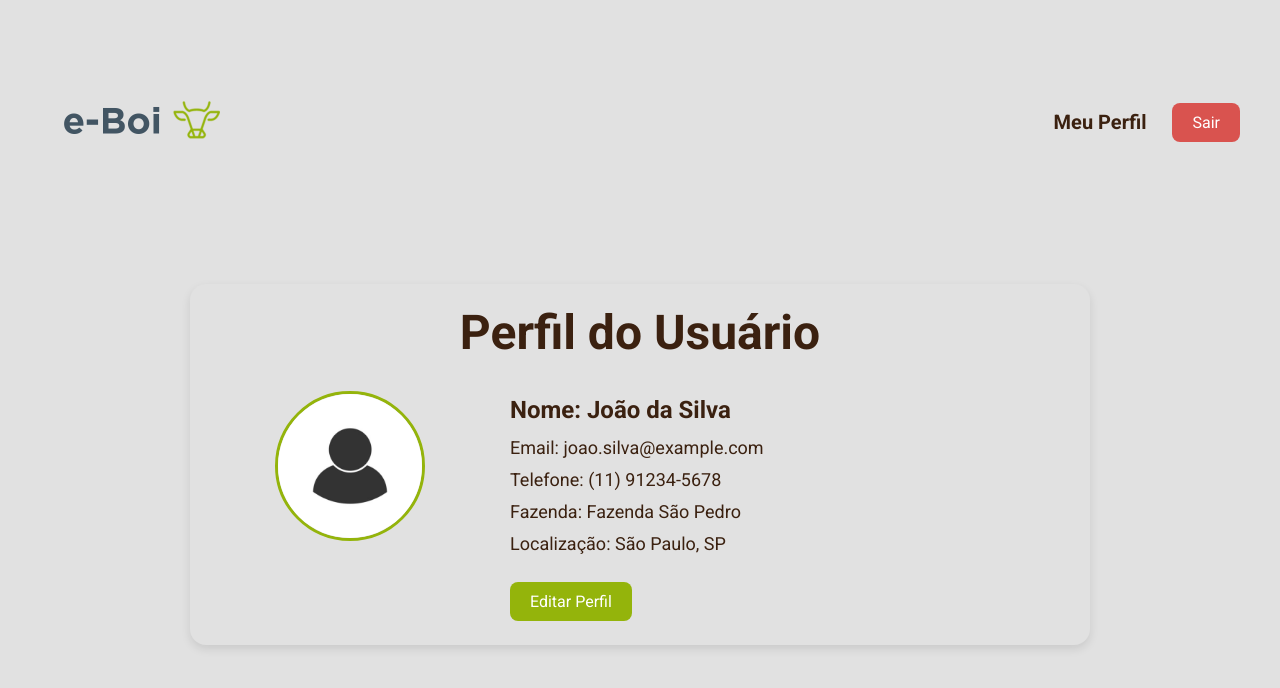
After one commit to tuchanski/eboi, a Flask app: template app/templates/profile/perfil.html in a window 1280 px wide. The commit adds this page. Shown: the top 688 px of the page. Run offline with Flask 3, Linux system fonts and the light colour scheme; the template is opened without the code that fills it, so the values that code supplies are empty; some libraries are stand-ins or nearby versions.

Commit message:
Profile page

```diff
--- a/app/app.py
+++ b/app/app.py
@@ -13,7 +13,7 @@ app.secret_key = os.urandom(24)
 DB_HOST = "localhost"
 DB_NAME = "eBoi"
 DB_USER  = "postgres"
-DB_PASS = "root" # MUDE CONFORME A SUA MÁQUINA
+DB_PASS = "postgres" # MUDE CONFORME A SUA MÁQUINA
 DB_PORT = "5432"
 
 conn = psycopg2.connect(dbname=DB_NAME, user=DB_USER, password=DB_PASS, host=DB_HOST, port=DB_PORT)
--- a/app/static/css/style-home.css
+++ b/app/static/css/style-home.css
@@ -1,4 +1,4 @@
-@import url('https://fonts.googleapis.com/css2?family=Roboto:ital,wght@0,100;0,300;0,400;0,500;0,700;0,900;1,100;1,300;1,400;1,500;1,700;1,900&display=swap');
+@import url("https://fonts.googleapis.com/css2?family=Roboto:ital,wght@0,100;0,300;0,400;0,500;0,700;0,900;1,100;1,300;1,400;1,500;1,700;1,900&display=swap");
 
 /*  */
 * {
@@ -9,13 +9,13 @@
 
 body {
   font-family: "Roboto", sans-serif;
-    background-color: #E1E1E1;
+  background-color: #e1e1e1;
   color: #333;
 }
 
 /* Header */
 header {
-    background-color: #E1E1E1;
+  background-color: #e1e1e1;
   padding: 20px;
 }
 
@@ -30,10 +30,10 @@ header {
 .logo img {
   height: 200px;
   width: auto;
-    transition: .6s;
+  transition: 0.6s;
 }
 
-.logo img:hover{
+.logo img:hover {
   transform: scale(1.1);
   cursor: pointer;
 }
@@ -46,7 +46,7 @@ nav ul.menu {
 }
 
 nav ul.menu li a {
-    color: #3B2110;
+  color: #3b2110;
   font-family: Roboto;
   font-size: 20px;
   font-style: normal;
@@ -56,7 +56,7 @@ nav ul.menu li a {
 }
 
 .btn-area-cliente {
-    background-color: #94B40B;
+  background-color: #94b40b;
   color: white;
   padding: 10px 20px;
   text-decoration: none;
@@ -72,7 +72,7 @@ nav ul.menu li a {
   justify-content: space-between;
   align-items: center;
   padding: 50px;
-    background-color: #E1E1E1;
+  background-color: #e1e1e1;
 }
 
 .content {
@@ -82,7 +82,7 @@ nav ul.menu li a {
 
 h1 {
   font-size: 48px;
-    color: #3B2110;
+  color: #3b2110;
   margin-bottom: 20px;
 }
 
@@ -90,16 +90,16 @@ p {
   font-size: 24px;
   line-height: 1.5;
   margin-bottom: 30px;
-    color: #94B40B;
+  color: #94b40b;
 }
 
 .highlight {
-    color: #556B2F;
+  color: #556b2f;
   font-weight: bold;
 }
 
 .btn-cotar {
-    background-color: #94B40B;
+  background-color: #94b40b;
   color: white;
   padding: 15px 30px;
   text-decoration: none;
--- /dev/null
+++ b/app/static/css/style-profile.css
@@ -0,0 +1,82 @@
+.profile {
+  max-width: 900px;
+  margin: 40px auto;
+  padding: 20px;
+  background-color: #e1e1e1;
+  border-radius: 16px;
+  box-shadow: 0 4px 10px rgba(0, 0, 0, 0.1);
+}
+
+.profile-header {
+  text-align: center;
+  margin-bottom: 30px;
+}
+
+.profile-info {
+  display: flex;
+  align-items: center;
+}
+
+.profile-picture {
+  flex: 1;
+  text-align: center;
+}
+
+.profile-picture img {
+  width: 150px;
+  height: 150px;
+  border-radius: 50%;
+  border: 3px solid #94b40b;
+  margin-bottom: 80px;
+}
+
+.user-details {
+  flex: 2;
+  padding-left: 20px;
+}
+
+.user-details h2 {
+  font-size: 24px;
+  color: #3b2110;
+  margin-bottom: 10px;
+}
+
+.user-details p {
+  font-size: 18px;
+  color: #3b2110;
+  margin: 5px 0;
+}
+
+.btn-edit {
+  display: inline-block;
+  background-color: #94b40b;
+  color: white;
+  padding: 10px 20px;
+  border: none;
+  border-radius: 8px;
+  cursor: pointer;
+  text-align: center;
+  margin-top: 20px;
+  text-decoration: none;
+}
+
+.btn-edit:hover {
+  background-color: #789205;
+}
+
+.btn-logout {
+  display: inline-block;
+  background-color: #d9534f;
+  color: white;
+  padding: 10px 20px;
+  border: none;
+  border-radius: 8px;
+  cursor: pointer;
+  text-align: center;
+  text-decoration: none;
+  margin-left: 26px;
+}
+
+.btn-logout:hover {
+  background-color: #c9302c;
+}
--- /dev/null
+++ b/app/templates/profile/perfil.html
@@ -0,0 +1,54 @@
+<!DOCTYPE html>
+<html lang="pt-br">
+  <head>
+    <meta charset="UTF-8" />
+    <meta name="viewport" content="width=device-width, initial-scale=1.0" />
+    <title>Perfil | eBoi</title>
+    <link
+      rel="stylesheet"
+      href="{{ url_for('static', filename='css/style-profile.css') }}"
+    />
+    <link
+      rel="stylesheet"
+      href="{{ url_for('static', filename='css/style-home.css') }}"
+    />
+  </head>
+  <body>
+    <header>
+      <nav class="navbar">
+        <div class="logo">
+          <img
+            src="{{ url_for('static', filename='images/logoeboi.png') }}"
+            alt="Logo eBoi"
+          />
+        </div>
+        <ul class="menu">
+          <li><a href="/perfil">Meu Perfil</a></li>
+        </ul>
+        <a href="/logout" class="btn-logout">Sair</a>
+      </nav>
+    </header>
+
+    <section class="profile">
+      <div class="profile-header">
+        <h1>Perfil do Usuário</h1>
+      </div>
+      <div class="profile-info">
+        <div class="profile-picture">
+          <img
+            src="{{ url_for('static', filename='images/profile-user.jpg') }}"
+            alt="Foto de perfil"
+          />
+        </div>
+        <div class="user-details">
+          <h2>Nome: João da Silva</h2>
+          <p>Email: joao.silva@example.com</p>
+          <p>Telefone: (11) 91234-5678</p>
+          <p>Fazenda: Fazenda São Pedro</p>
+          <p>Localização: São Paulo, SP</p>
+          <a href="/editar-perfil" class="btn-edit">Editar Perfil</a>
+        </div>
+      </div>
+    </section>
+  </body>
+</html>
```
Also changed, not shown: app/static/images/profile-user.jpg (added). Lines whose indentation alone changed are shown as unchanged.
